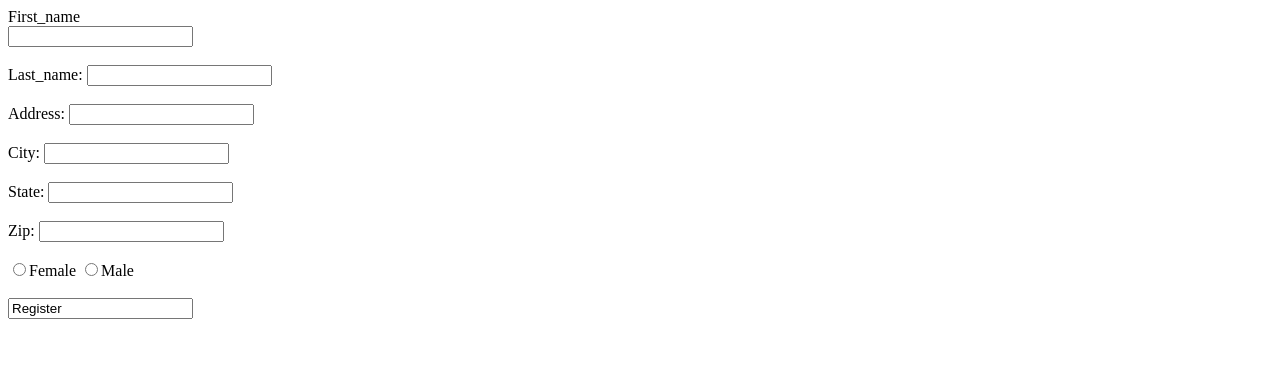
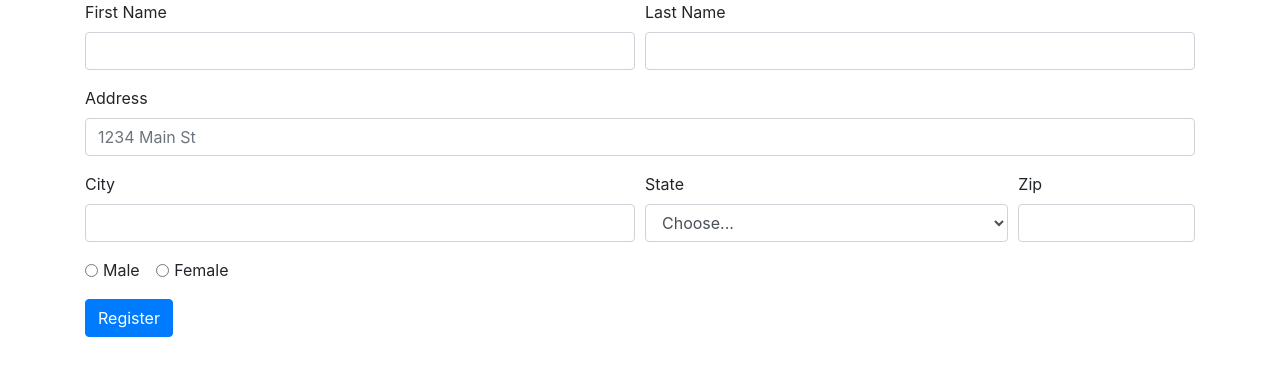
Before and after one commit to Joseph-zhang-dot/CPS276, a PHP site: page /assignment/assignment1.php in a window 1280 px wide. Shown: the top 376 px of the page. Run offline with PHP 8.4, Linux system fonts and the light colour scheme.

Commit message:
Update assignment1.php

```diff
--- a/assignment/assignment1.php
+++ b/assignment/assignment1.php
@@ -1,66 +1,65 @@
 <!doctype html>
 <html lang="en">
-<head>
-</head>
-<body>
-<?php
-$First_name = $Last_name = $Address = $City = $State = $Zip = $Gender="";
-if ($_SERVER["REQUEST_METHOD"] == "POST"){
-    $First_name = test_input($_POST["First_name"]);
-    $Last_name = test_input($_POST["Last_name"]);
-    $Address = test_input($_POST["Address"]);
-    $City = test_input($_POST["City"]);
-    $State = test_input($_POST["State"]);
-    $Zip = test_input($_POST["Zip"]);
-    $Gender = test_input($_POST["Gender"]);
-}
-function test_input($data){
-    $data = trim ($data);
-    $data = stripslashes($data);
-    $data = htmlspecialchars($data);
-    return $data;
-}
-?>
-<form method="post" action="<?php echo htmlspecialchars($_SERVER["PHP_SELF"]);?>">
-  First_name
-  <br>
-  <input type="text" name="First_name">
-  <br><br>
-  Last_name: <input type="text" name="Last_name">
-  <br><br>
-  Address: <input type="text" name="Address">
-  <br><br>
-  City: <input type="text" name="City">
-  <br><br>
-  State: <input type="text" name="State" >
-  <br><br>
-  Zip: <input type="text" name="Zip">
-  <br><br>
-  <input type="radio" name="gender" value="female">Female
-  <input type="radio" name="gender" value="male">Male
-    <br><br>
-  <input type="register" name="register" value="Register">
-</form>
+  <head>
+    <!-- Required meta tags -->
+    <meta charset="utf-8">
+    <meta name="viewport" content="width=device-width, initial-scale=1, shrink-to-fit=no">
 
-<?php
-/*
-echo $First_name;
-echo "<br>";
-echo $Last_name;
-echo "<br>";
-echo $address;
-echo "<br>"
-//echo $City;
-//echo "<br>";
-//echo $State;
-//echo "<br>";
-//echo $gender;
-//echo "<br>";
-//echo $Zip;
-*/
-?>
+    <!-- Bootstrap CSS -->
+    <link rel="stylesheet" href="https://stackpath.bootstrapcdn.com/bootstrap/4.5.2/css/bootstrap.min.css" integrity="sha384-JcKb8q3iqJ61gNV9KGb8thSsNjpSL0n8PARn9HuZOnIxN0hoP+VmmDGMN5t9UJ0Z" crossorigin="anonymous">
 
+    <title>Form Project</title>
+  </head>
+  <body>
+    <div class="container">
+      <form>
+        <div class="form-row">
+          <div class="form-group col-md-6">
+            <label for="fname">First Name</label>
+            <input type="text" class="form-control" id="fname">
+          </div>
+          <div class="form-group col-md-6">
+            <label for="lname">Last Name</label>
+            <input type="text" class="form-control" id="lname">
+          </div>
+        </div>
+        <div class="form-group">
+          <label for="inputAddress">Address</label>
+          <input type="text" class="form-control" id="inputAddress" placeholder="1234 Main St">
+        </div>
 
-
-</body>
+        <div class="form-row">
+          <div class="form-group col-md-6">
+            <label for="inputCity">City</label>
+            <input type="text" class="form-control" id="inputCity">
+          </div>
+          <div class="form-group col-md-4">
+            <label for="inputState">State</label>
+            <select id="inputState" class="form-control">
+              <option selected>Choose...</option>
+              <option>California</option>
+              <option >Virginia</option>
+              <option >Michigan</option>
+              <option >Florida</option>
+              <option >Alaska</option>
+            </select>
+          </div>
+          <div class="form-group col-md-2">
+            <label for="inputZip">Zip</label>
+            <input type="text" class="form-control" id="inputZip">
+          </div>
+        </div>
+        <div class="form-group">
+          <div class="form-check form-check-inline">
+            <input class="form-check-input" type="radio" name="inlineRadioOptions" id="inlineRadio1" value="option1">
+            <label class="form-check-label" for="inlineRadio1">Male</label>
+          </div>
+          <div class="form-check form-check-inline">
+            <input class="form-check-input" type="radio" name="inlineRadioOptions" id="inlineRadio2" value="option2">
+            <label class="form-check-label" for="inlineRadio2">Female</label>
+          </div>
+        </div>
+        <button type="submit" class="btn btn-primary">Register</button>
+      </form>
+  </body>
 </html>
```
